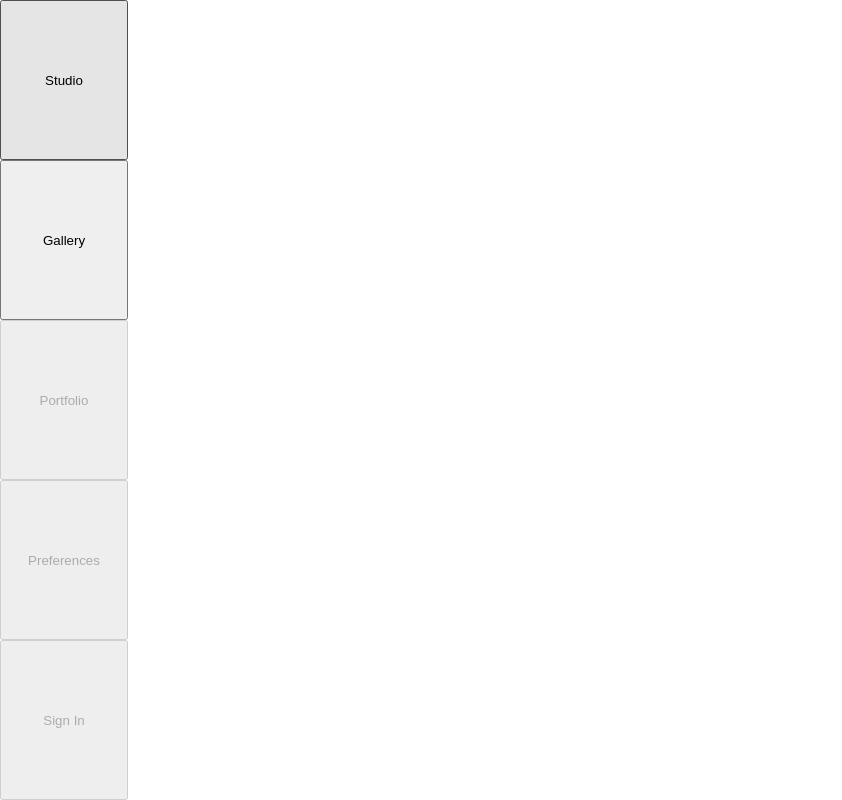
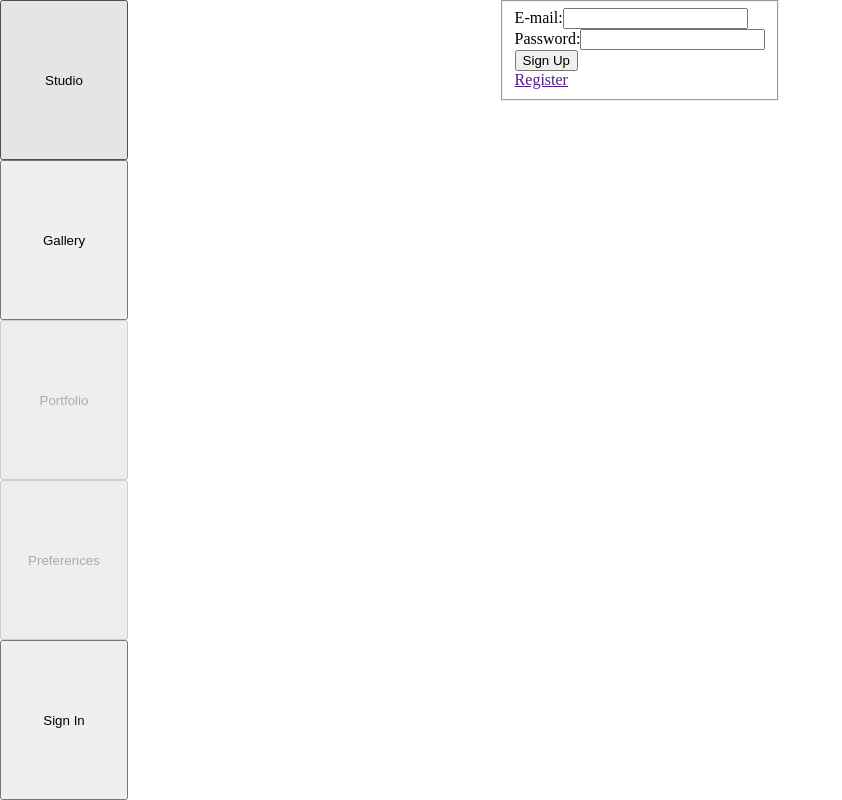
Before and after one commit to nehemiahh23/drawing-app, a React (Vite) app in the folder client/: page /login in a window 1280 px wide. Shown: the whole page, without its empty margins (0-842 px from the left). Built offline with nearby package versions, Linux system fonts and the light colour scheme.

Commit message:
build login page

```diff
--- a/client/src/App.tsx
+++ b/client/src/App.tsx
@@ -3,6 +3,7 @@ import { Routes, Route } from 'react-router-dom'
 import NavTools from './components/NavTools/NavTools.js'
 import Feed from './pages/Feed/Feed.js'
 import Studio from './pages/Studio/Studio.js'
+import Login from "./pages/Login/Login.js"
 import type { IPost } from "./types/dbTypes.js"
 import "./App.css"
 
@@ -13,6 +14,7 @@ function App() {
 	<>
 		<NavTools />
 		<Routes>
+			<Route path='/login' element={<Login />} />
 			<Route path='/feed' element={<Feed data={data} setData={setData} />} />
 			<Route path='/' element={<Studio />} />
 		</Routes>
--- a/client/src/components/Canvas/Canvas.tsx
+++ b/client/src/components/Canvas/Canvas.tsx
@@ -74,7 +74,7 @@ function Canvas() {
 		createjs.Ticker.addEventListener("tick", handleDraw)
 	}, [mouseDown, pos])
 
-	function handleDraw(e: Object) { // depending on mouse state, fires every tick
+	function handleDraw(_e: Object) { // depending on mouse state, fires every tick
 		if (mouseDown) {
 			strokeRef.current?.graphics.lineTo(pos.x, pos.y).moveTo(pos.x, pos.y)
 			stageRef.current?.update()
--- /dev/null
+++ b/client/src/components/LoginForm.tsx
@@ -0,0 +1,25 @@
+import { useState, ChangeEvent } from "react"
+
+function LoginForm() {
+	const [fields, setFields] = useState({
+		email: "",
+		password: ""
+	})
+
+	const handleChange = (e: ChangeEvent<HTMLInputElement>) => {
+		setFields({...fields, [e.target.name]: e.target.value})
+	}
+
+  return (
+	<form id="login">
+		<label htmlFor="email"> E-mail:
+			<input type="email" name="email" value={fields.email} onChange={handleChange} /><br />
+		</label>
+		<label htmlFor="password"> Password:
+			<input type="password" name="password" value={fields.password} onChange={handleChange} /><br />
+		</label>
+		<input type="submit" value="Sign Up" />
+	</form>
+  )
+}
+export default LoginForm
--- a/client/src/components/Nav.tsx
+++ b/client/src/components/Nav.tsx
@@ -27,13 +27,14 @@ function Nav() {
 				<div>Portfolio</div>
 			</button>
 		</Link>
+		{/* TODO: combine prefs and login buttons, conditionally link to own profile or login page statefully */}
 		<Link to="">
 			<button disabled>
 				<div>Preferences</div>
 			</button>
 		</Link>
-		<Link to="">
-			<button disabled>
+		<Link to="/login">
+			<button>
 				<div>Sign In</div>
 			</button>
 		</Link>
--- /dev/null
+++ b/client/src/components/RegisterForm.tsx
@@ -0,0 +1,33 @@
+import { useState, ChangeEvent } from "react"
+
+function RegisterForm() {
+	const [fields, setFields] = useState({
+		email: "",
+		username: "",
+		password: "",
+		confirm: ""
+	})
+
+	const handleChange = (e: ChangeEvent<HTMLInputElement>) => {
+		setFields({...fields, [e.target.name]: e.target.value})
+	}
+
+  return (
+	<form id="register">
+		<label htmlFor="email"> E-mail:
+			<input type="email" name="email" value={fields.email} onChange={handleChange} /><br />
+		</label>
+		<label htmlFor="username"> Username:
+			<input type="text" name="username" value={fields.username} onChange={handleChange} /><br />
+		</label>
+		<label htmlFor="password"> Password:
+			<input type="password" name="password" value={fields.password} onChange={handleChange} /><br />
+		</label>
+		<label htmlFor="confirm"> Confirm Password:
+			<input type="password" name="confirm" value={fields.confirm} onChange={handleChange} /><br />
+		</label>
+		<input type="submit" value="Sign Up" />
+	</form>
+  )
+}
+export default RegisterForm
--- a/client/src/pages/Login/Login.tsx
+++ b/client/src/pages/Login/Login.tsx
@@ -1,9 +1,22 @@
+import { MouseEventHandler, useState } from "react"
+import LoginForm from "../../components/LoginForm.js"
+import RegisterForm from "../../components/RegisterForm.js"
 import "./login.css"
 
 function Login() {
+	const [register, setRegister] = useState(false)
+
+	const handleClick: MouseEventHandler = (e) => {
+		e.preventDefault()
+		setRegister(r => !r)
+	}
+
   return (
 	<>
-		<h1>Welcome!</h1>
+		<fieldset>
+			{ register ? <RegisterForm /> : <LoginForm /> }
+			<a href="" onClick={handleClick}>{ register ? "Login" : "Register" }</a>
+		</fieldset>
 	</>
   )
 }
```
